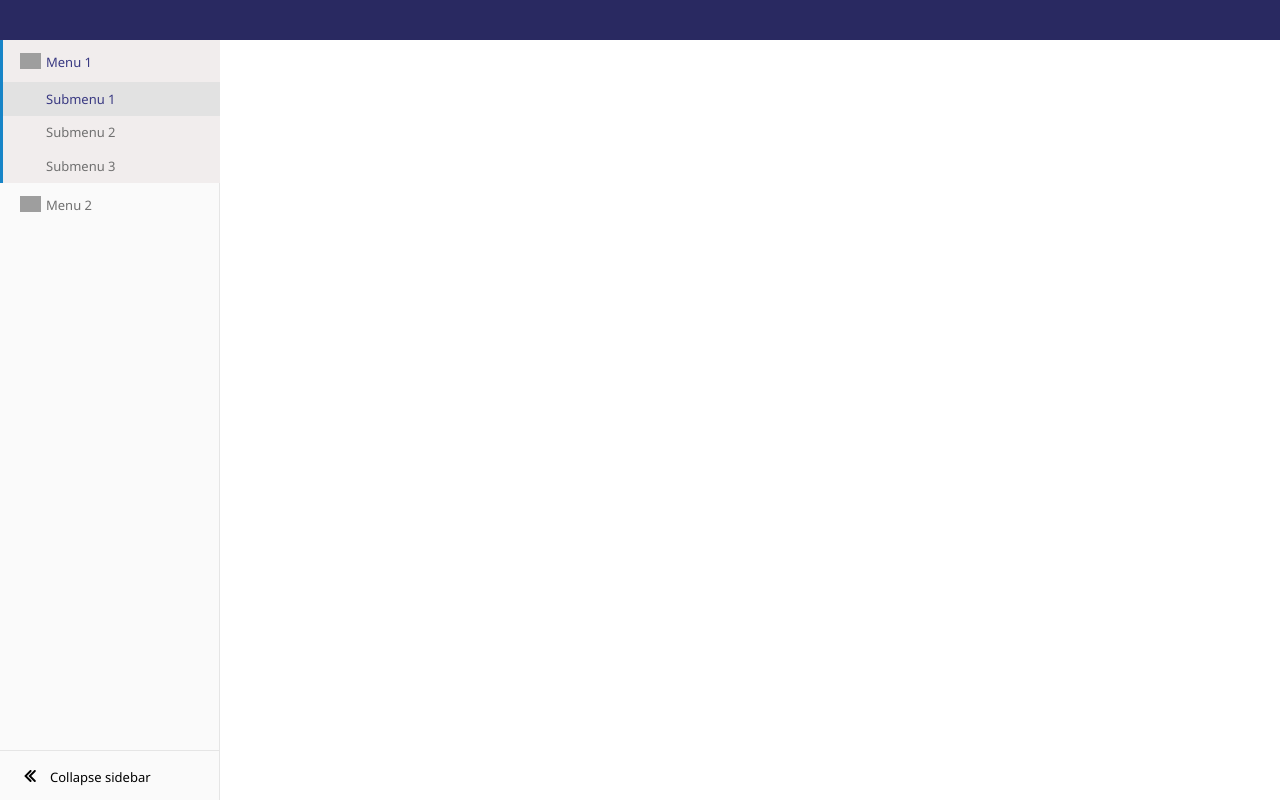
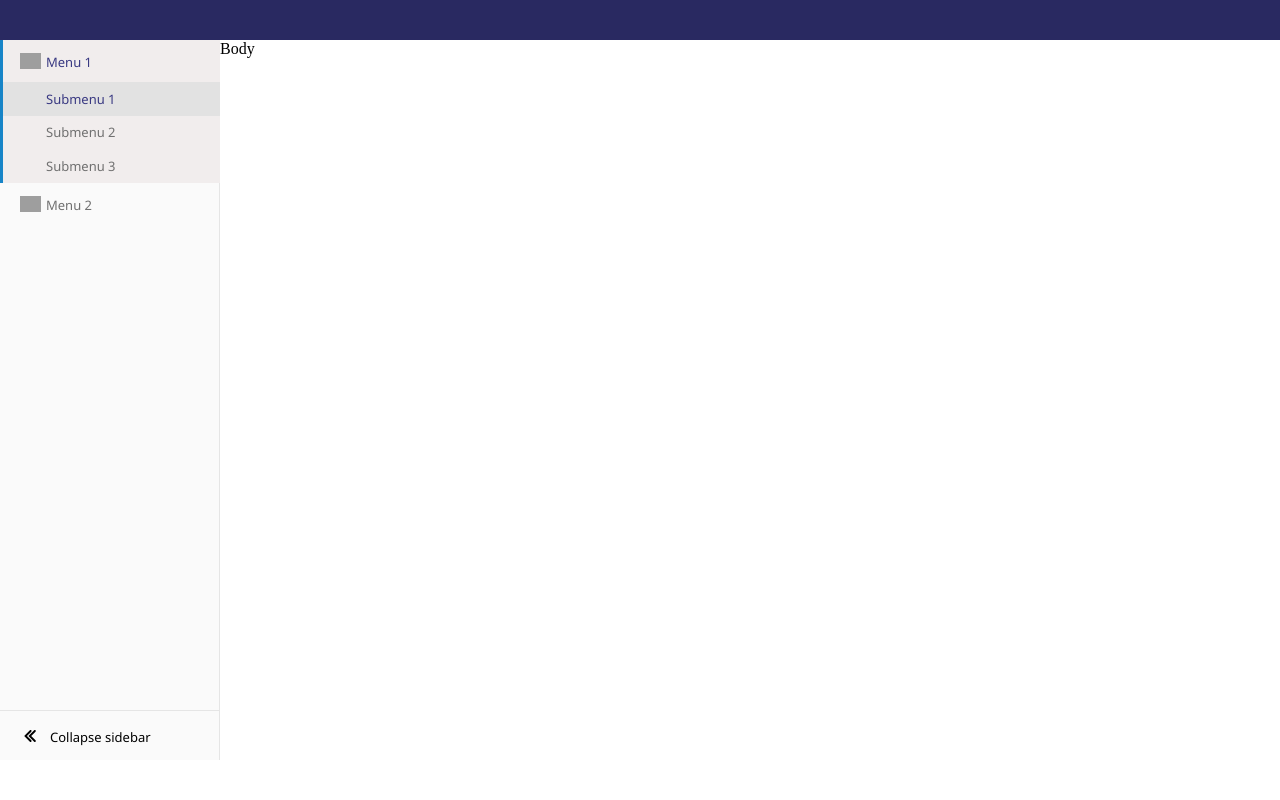
Before and after one commit to nyandrianinamamy/ng-responsive-sidenav, an Angular app: page / in a window 1280 px wide. Built offline with nearby package versions, Linux system fonts and the light colour scheme; grey boxes are pictures that could not be loaded.

Commit message:
feat(nav): make nav fixed on mobile

```diff
--- a/src/app/app.component.html
+++ b/src/app/app.component.html
@@ -6,5 +6,6 @@
     <app-sidenav></app-sidenav>
   </div>
   <main>
+    Body
   </main>
 </div>
--- a/src/app/app.component.scss
+++ b/src/app/app.component.scss
@@ -1,6 +1,8 @@
 p {
   font-family: Lato;
 }
+
+$nav-collapsed-width: 50px;
 
 :host {
   display: grid;
@@ -25,3 +27,16 @@ header {
     height: calc(100vh - 40px);
   }
 }
+
+.container {
+  main {
+    padding-left: $nav-collapsed-width;
+  }
+}
+@media only screen and (min-width: 768px) {
+  .container {
+    main {
+      padding: 0;
+    }
+  }
+}
--- a/src/app/sidenav/sidenav.component.scss
+++ b/src/app/sidenav/sidenav.component.scss
@@ -12,6 +12,8 @@ $parent-menu-mobile: 44px;
 $fly-out: 146px;
 
 $action-btn-height: 50px;
+
+$header-height: 40px;
 
 $submenu-height: 2.6em;
 
@@ -137,6 +139,12 @@ ul {
 
 /* Mobile responsive */
 
+.side-nav {
+  position: fixed;
+  top: $header-height;
+  height: calc(100% - #{$header-height});
+}
+
 .side-nav.is-mobile {
   width: $width-mobile;
 }
@@ -253,6 +261,12 @@ ul {
 
 /* Desktop responsive */
 
+@media only screen and (min-width: 768px) {
+  .side-nav {
+    position: initial;
+  }
+}
+
 /* General stylings */
 .is-desktop ul {
   .label {
```
